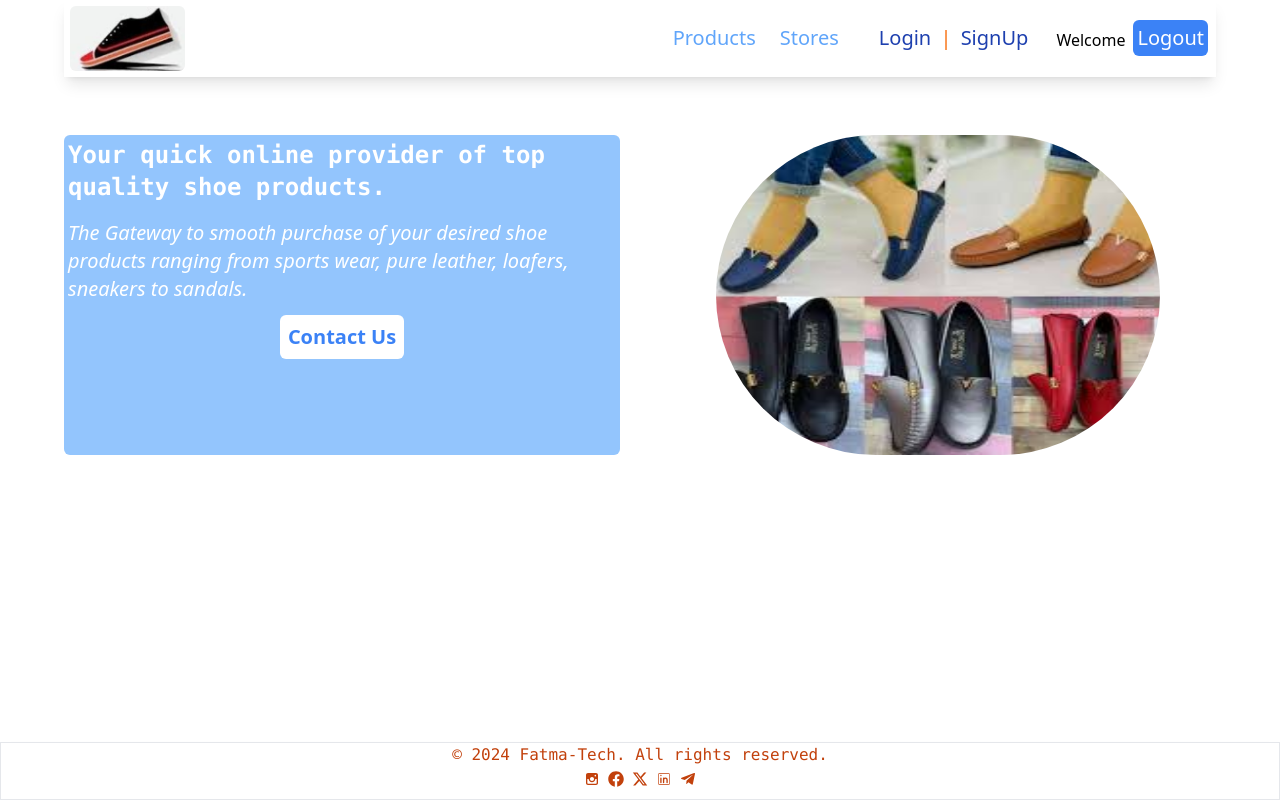
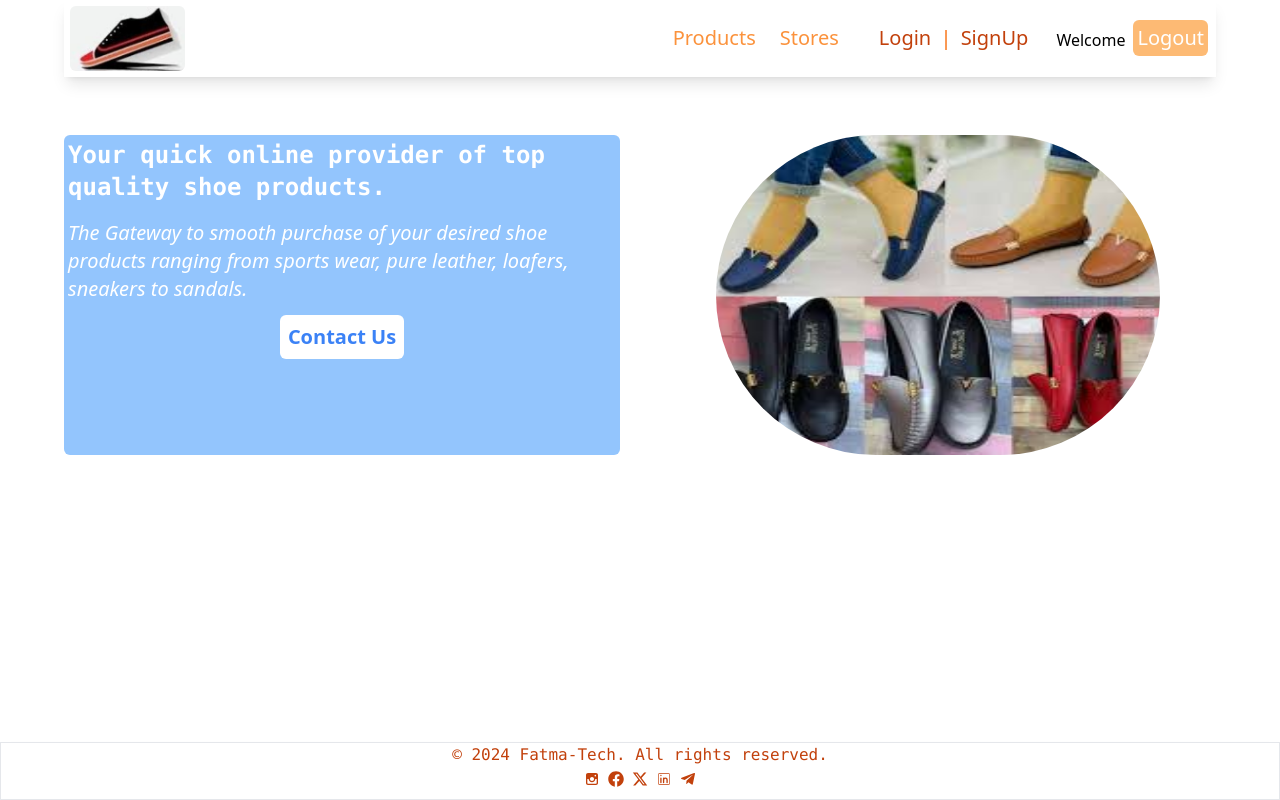
Before and after one commit to asnganje/shoeStoreFrontEnd, a React (Vite) app: page / in a window 1280 px wide. Built offline with nearby package versions, Linux system fonts and the light colour scheme.

Commit message:
Modify header styling

```diff
--- a/src/components/Header.jsx
+++ b/src/components/Header.jsx
@@ -43,7 +43,7 @@ const Header = () => {
       <li
         key={item.id}
         onClick={() => handleHeaderItemClick(item.id)}
-        className="text-blue-400 cursor-pointer p-1 text-xl hover:bg-blue-500 hover:rounded-md hover:text-white"
+        className="text-orange-400 cursor-pointer p-1 text-xl hover:bg-blue-500 hover:rounded-md hover:text-white"
       >
         {item.text}
       </li>
@@ -71,13 +71,13 @@ const Header = () => {
                 {
                   <div className="text-blue-800 p-2 text-xl">
                     <Link to="/login">
-                      <button className="p-1 rounded-md hover:bg-blue-400 hover:text-white">
+                      <button className="p-1 rounded-md text-orange-700 hover:bg-blue-400 hover:text-white">
                         Login
                       </button>
                     </Link>{" "}
                     <span className="text-orange-500">|</span>{" "}
                     <Link to="/signup">
-                      <button className="p-1 rounded-md hover:bg-blue-400 hover:text-white">
+                      <button className="p-1 text-orange-700 rounded-md hover:bg-blue-400 hover:text-white">
                         SignUp
                       </button>
                     </Link>
@@ -88,7 +88,7 @@ const Header = () => {
                     <span className="mt-[1vh] cursor-pointer">Welcome</span>
                     <Link to="/">
                       <button
-                        className="text-white bg-blue-500 p-1 rounded-md text-xl hover:bg-blue-400"
+                        className="text-white bg-orange-300 p-1 rounded-md text-xl hover:bg-blue-400"
                         onClick={logOutHandler}
                       >
                         Logout
@@ -100,7 +100,7 @@ const Header = () => {
             }
           </div>
         ) : (
-          <div className="cursor-pointer text-4xl p-1 text-blue-500 md:hidden">
+          <div className="cursor-pointer text-4xl mb-[5%] p-1 text-orange-700 md:hidden">
             {!isNavOpen ? (
               <RxHamburgerMenu onClick={toggleNav} />
             ) : (
@@ -119,13 +119,13 @@ const Header = () => {
               {
                 <div className="text-blue-800 m-0 p-2 text-xl">
                   <Link to="/login">
-                    <button className="p-1 rounded-md hover:bg-blue-400 hover:text-white">
+                    <button className="p-1 rounded-md text-orange-700 hover:bg-blue-400 hover:text-white">
                       Login
                     </button>
                   </Link>{" "}
                   <span className="text-orange-500">|</span>{" "}
                   <Link to="/signup">
-                    <button className="p-1 rounded-md hover:bg-blue-400 hover:text-white">
+                    <button className="p-1 rounded-md text-orange-700 hover:bg-blue-400 hover:text-white">
                       SignUp
                     </button>
                   </Link>
@@ -136,7 +136,7 @@ const Header = () => {
                   <span className="mt-[1vh] cursor-pointer">Welcome</span>
                   <Link to="/">
                     <button
-                      className="text-white bg-blue-500 p-1 rounded-md text-xl hover:bg-blue-400"
+                      className="text-white bg-orange-300 p-1 rounded-md text-xl hover:bg-blue-400"
                       onClick={logOutHandler}
                     >
                       Logout
```
